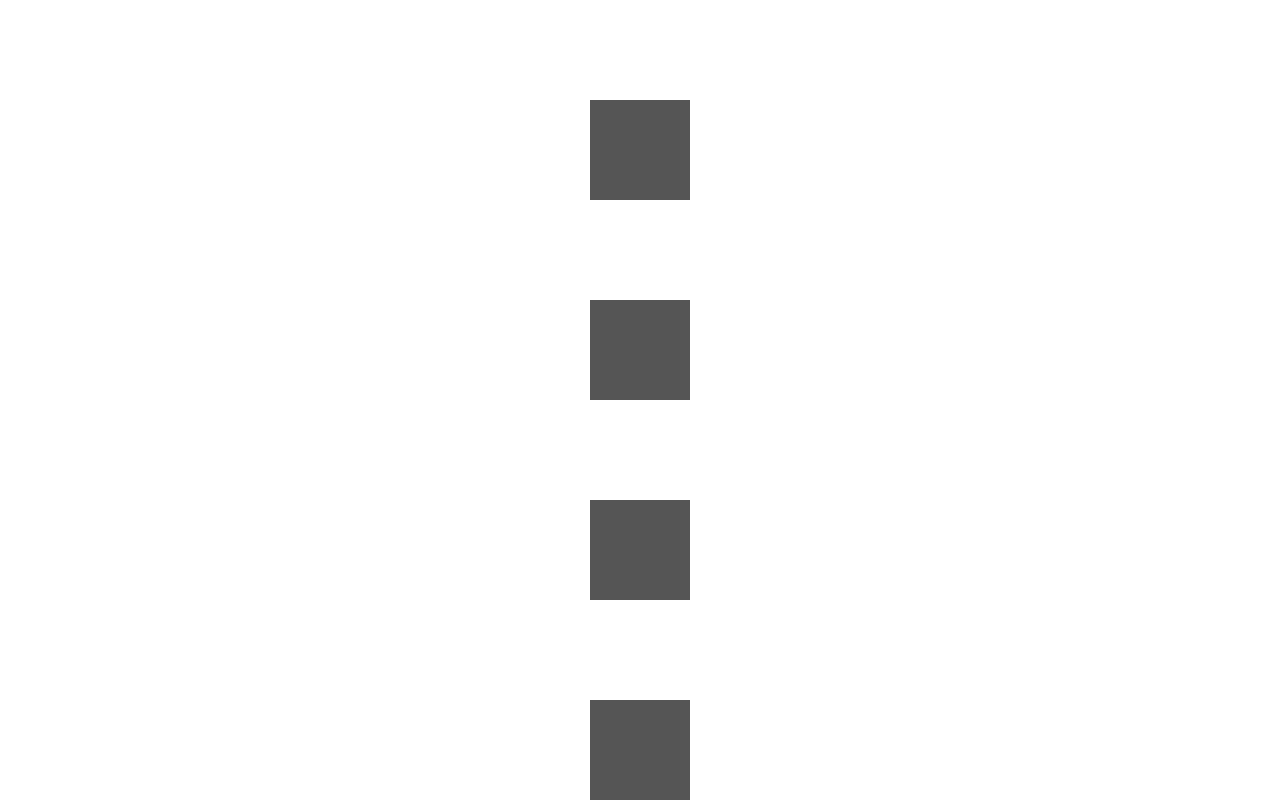
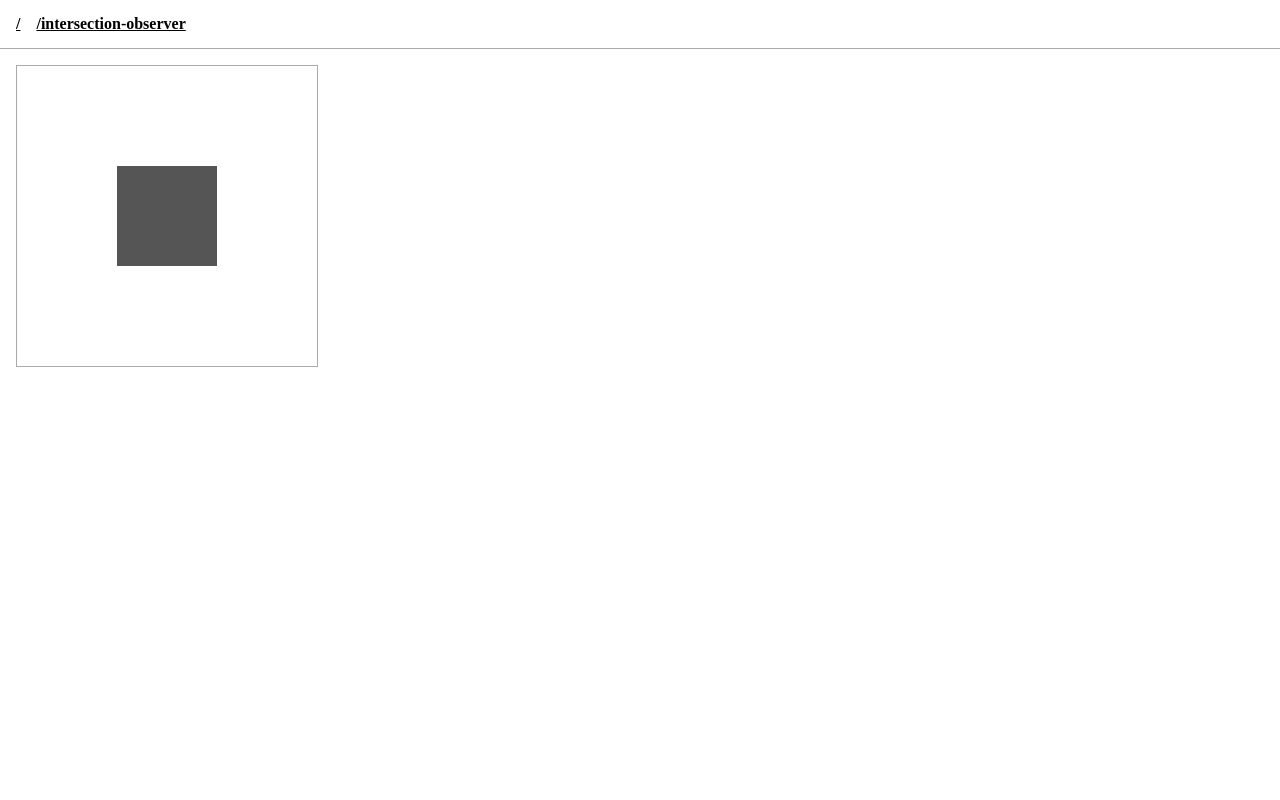
Before and after one commit to euparkn/lib, a React (Create React App) app: page /intersection-observer in a window 1280 px wide. Shown: the top 800 px of the page. Built offline with nearby package versions, Linux system fonts and the light colour scheme.

Commit message:
feat: add router navigation & fix layout

```diff
--- a/src/App.tsx
+++ b/src/App.tsx
@@ -1,11 +1,37 @@
-import Scroll from "./components/Scroll";
+import { RouterProvider } from "react-router-dom";
+import styled from "styled-components";
+
+import { router, routerLinks } from "router";
 
 function App() {
   return (
-    <div className="App">
-      <Scroll />
+    <div>
+      <Nav>
+        {routerLinks.map(
+          ({ path }) =>
+            path !== "*" && (
+              <a href={path} key={path}>
+                {path}
+              </a>
+            )
+        )}
+      </Nav>
+      <main>
+        <RouterProvider router={router} />
+      </main>
     </div>
   );
 }
 
+const Nav = styled.nav`
+  display: flex;
+  gap: 16px;
+  padding: 16px;
+  border-bottom: 1px solid #aaa;
+  a {
+    color: #000;
+    font-weight: 700;
+  }
+`;
+
 export default App;
--- a/src/components/Scroll.tsx
+++ /dev/null
@@ -1,15 +0,0 @@
-import ObservedItem from "./ObservedItem";
-
-function Scroll() {
-  return (
-    <div>
-      <ObservedItem />
-      <ObservedItem />
-      <ObservedItem />
-      <ObservedItem />
-      <ObservedItem />
-    </div>
-  );
-}
-
-export default Scroll;
--- a/src/components/ObservedItem.tsx
+++ b/src/components/intersectionObserver/ObservedItem.tsx
@@ -1,13 +1,7 @@
-import { ReactNode, useEffect, useRef } from "react";
+import { ReactNode, useRef } from "react";
 import { styled } from "styled-components";
-import { useIntersectionObserver } from "../hooks/useIntersectionObserver";
 
-const Item = styled.div`
-  background-color: #555;
-  width: 100px;
-  height: 100px;
-  margin: 100px auto;
-`;
+import { useIntersectionObserver } from "components/intersectionObserver/hooks/useIntersectionObserver";
 
 function ObservedItem({ children }: { children?: ReactNode }) {
   const ref = useRef<HTMLDivElement>(null);
@@ -24,4 +18,11 @@ function ObservedItem({ children }: { children?: ReactNode }) {
   );
 }
 
+const Item = styled.div`
+  background-color: #555;
+  width: 100px;
+  height: 100px;
+  margin: 100px auto;
+`;
+
 export default ObservedItem;
--- /dev/null
+++ b/src/pages/Home.tsx
@@ -0,0 +1,5 @@
+function Home() {
+  return <div />;
+}
+
+export default Home;
--- /dev/null
+++ b/src/pages/IntersectionObserverExample.tsx
@@ -0,0 +1,24 @@
+import ObservedItem from "components/intersectionObserver/ObservedItem";
+import styled from "styled-components";
+
+function IntersectionObserverExample() {
+  return (
+    <Container>
+      <ObservedItem />
+      <ObservedItem />
+      <ObservedItem />
+      <ObservedItem />
+      <ObservedItem />
+    </Container>
+  );
+}
+
+const Container = styled.div`
+  width: 300px;
+  height: 300px;
+  margin: 16px;
+  border: 1px solid #aaa;
+  overflow: auto;
+`;
+
+export default IntersectionObserverExample;
--- /dev/null
+++ b/src/pages/NotFound.tsx
@@ -0,0 +1,5 @@
+function NotFound() {
+  return <div>404</div>;
+}
+
+export default NotFound;
--- /dev/null
+++ b/src/router.tsx
@@ -0,0 +1,22 @@
+import { createBrowserRouter } from "react-router-dom";
+
+import Home from "pages/Home";
+import IntersectionObserverExample from "pages/IntersectionObserverExample";
+import NotFound from "pages/NotFound";
+
+export const routerLinks = [
+  {
+    path: "/",
+    element: <Home />,
+  },
+  {
+    path: "/intersection-observer",
+    element: <IntersectionObserverExample />,
+  },
+  {
+    path: "*",
+    element: <NotFound />,
+  },
+];
+
+export const router = createBrowserRouter(routerLinks);
```
Also changed, not shown: src/components/intersectionObserver/hooks/useIntersectionObserver.ts (renamed from src/hooks/useIntersectionObserver.ts).
